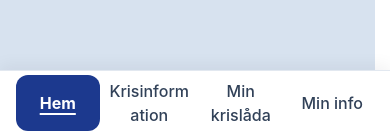
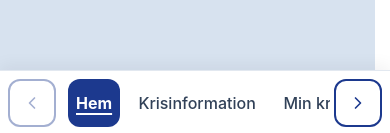
Before and after one commit to mahtabb90/Kriskompassen, a React (Vite) app in the folder frontend/: page / in a window 390 px wide. Shown: the part 708-841 px from the top of the page. Built offline with nearby package versions, Linux system fonts and the light colour scheme; no server answers.

Commit message:
fix(frontend): make mobile bottom navigation scroll horizontally

```diff
--- a/frontend/src/components/BottomNavigation.tsx
+++ b/frontend/src/components/BottomNavigation.tsx
@@ -1,5 +1,5 @@
-import type { RefObject } from "react"
-import { NavLink } from "react-router-dom"
+import { useCallback, useLayoutEffect, useRef, useState, type RefObject } from "react"
+import { NavLink, useLocation } from "react-router-dom"
 
 interface NavigationItem {
   to: string
@@ -18,30 +18,198 @@ interface BottomNavigationProps {
   navigationRef: RefObject<HTMLElement | null>
 }
 
+function revealLink(list: HTMLUListElement, link: HTMLElement) {
+  if (!list.clientWidth) return
+  const viewport = list.getBoundingClientRect()
+  const bounds = link.getBoundingClientRect()
+  // Leave room for the outward focus outline inside the scrolling viewport.
+  const inset = parseFloat(getComputedStyle(list).paddingLeft) || 8
+  const distance =
+    bounds.left < viewport.left + inset
+      ? bounds.left - viewport.left - inset
+      : Math.max(0, bounds.right - viewport.right + inset)
+  if (distance) list.scrollBy({ left: distance, behavior: "instant" })
+}
+
 /**
  * Renders the same primary links at the mobile bottom edge and above wider page content.
+ *
+ * Only the fixed bottom bar scrolls horizontally. Overflow enables directional controls.
+ * Focus from the keyboard or scripts and route changes reveal links without moving page content.
+ * Pointer focus preserves pending selection. Desktop and normal-flow navigation retain their
+ * wrapping layout. Scroll controls respect reduced motion.
  *
  * @param navigationRef Gives the shared layout access to the bar's measured height.
  */
 function BottomNavigation({ navigationRef }: BottomNavigationProps) {
+  const { pathname } = useLocation()
+  const shellRef = useRef<HTMLDivElement>(null)
+  const listRef = useRef<HTMLUListElement>(null)
+  const pointerSelection = useRef(false)
+  const [scrollState, setScrollState] = useState({
+    overflow: false,
+    left: false,
+    right: false,
+  })
+
+  const measureScroll = useCallback(() => {
+    const navigation = navigationRef.current
+    const shell = shellRef.current
+    const list = listRef.current
+    if (!navigation || !shell || !list) return
+    const shellStyle = getComputedStyle(shell)
+    // Compare against the width without arrows, so adding controls cannot create overflow.
+    const availableWidth =
+      shell.clientWidth -
+      (parseFloat(shellStyle.paddingLeft) || 0) -
+      (parseFloat(shellStyle.paddingRight) || 0)
+    const overflow =
+      getComputedStyle(navigation).position === "fixed" && list.scrollWidth > availableWidth + 1
+    const next = {
+      overflow,
+      left: overflow && list.scrollLeft > 1,
+      right: overflow && list.scrollWidth - list.clientWidth - list.scrollLeft > 1,
+    }
+    if (
+      !overflow &&
+      document.activeElement instanceof HTMLButtonElement &&
+      shell.contains(document.activeElement)
+    ) {
+      const target =
+        list.querySelector<HTMLElement>("[aria-current='page']") ??
+        list.querySelector<HTMLElement>("a")
+      target?.focus({ preventScroll: true })
+    }
+    setScrollState((previous) =>
+      previous.overflow === next.overflow &&
+      previous.left === next.left &&
+      previous.right === next.right
+        ? previous
+        : next
+    )
+  }, [navigationRef])
+
+  useLayoutEffect(() => {
+    const navigation = navigationRef.current
+    const shell = shellRef.current
+    const list = listRef.current
+    if (!navigation || !shell || !list) return
+    const observer = new ResizeObserver(measureScroll)
+    observer.observe(shell)
+    observer.observe(list)
+    for (const item of list.children) observer.observe(item)
+    // The shared layout can return a tall bottom bar to normal flow without a resize.
+    const placementObserver = new MutationObserver(measureScroll)
+    placementObserver.observe(navigation, {
+      attributes: true,
+      attributeFilter: ["data-overflows-viewport"],
+    })
+    const onResize = () => {
+      measureScroll()
+      const current = list.querySelector<HTMLElement>("[aria-current='page']")
+      if (current && getComputedStyle(navigation).position === "fixed") revealLink(list, current)
+    }
+    window.addEventListener("resize", onResize)
+    measureScroll()
+    return () => {
+      observer.disconnect()
+      placementObserver.disconnect()
+      window.removeEventListener("resize", onResize)
+    }
+  }, [measureScroll, navigationRef])
+
+  useLayoutEffect(() => {
+    const list = listRef.current
+    const current = list?.querySelector<HTMLElement>("[aria-current='page']")
+    if (list && current && scrollState.overflow) revealLink(list, current)
+  }, [pathname, scrollState.overflow])
+
+  const scrollMenu = (direction: -1 | 1) => {
+    const list = listRef.current
+    if (!list || !(direction < 0 ? scrollState.left : scrollState.right)) return
+    list.scrollBy({
+      left: direction * Math.max(48, list.clientWidth * 0.8),
+      behavior: window.matchMedia("(prefers-reduced-motion: reduce)").matches
+        ? "instant"
+        : "smooth",
+    })
+  }
+
+  const controlClasses =
+    "navigation-scroll-control min-h-12 min-w-12 items-center justify-center " +
+    "rounded-xl border-2 border-blue-900 bg-white text-blue-900 cursor-pointer " +
+    "hover:bg-blue-50 aria-disabled:cursor-default aria-disabled:opacity-40 " +
+    "aria-disabled:hover:bg-white"
+
+  const endPointerSelection = () => {
+    pointerSelection.current = false
+  }
+
   return (
     <nav
       ref={navigationRef}
       aria-label="Huvudnavigation"
+      data-scrollable={scrollState.overflow || undefined}
       className={
         "primary-navigation z-20 border-y border-slate-200 bg-white " +
         "pl-[env(safe-area-inset-left)] pr-[env(safe-area-inset-right)]"
       }
     >
-      <ul className="mx-auto flex w-full max-w-4xl flex-nowrap gap-2 px-4 py-1 sm:px-6">
+      <div ref={shellRef} className="navigation-scroll-shell mx-auto w-full max-w-4xl">
+        <button
+          type="button"
+          hidden={!scrollState.overflow}
+          className={controlClasses}
+          aria-label="Rulla menyn åt vänster"
+          aria-controls="primary-navigation-links"
+          aria-disabled={!scrollState.left}
+          tabIndex={scrollState.left ? 0 : -1}
+          onClick={() => scrollMenu(-1)}
+        >
+          <svg
+            width="20"
+            height="20"
+            viewBox="0 0 24 24"
+            fill="none"
+            aria-hidden="true"
+            focusable="false"
+          >
+            <path
+              d="m15 6-6 6 6 6"
+              stroke="currentColor"
+              strokeWidth="2"
+              strokeLinecap="round"
+              strokeLinejoin="round"
+            />
+          </svg>
+        </button>
+        <ul
+          ref={listRef}
+          id="primary-navigation-links"
+          className="navigation-links mx-auto flex w-full max-w-4xl flex-wrap gap-2 px-4 py-3 sm:px-6"
+          onScroll={measureScroll}
+          onPointerDownCapture={() => {
+            pointerSelection.current = true
+          }}
+          onPointerCancelCapture={endPointerSelection}
+          onPointerLeave={endPointerSelection}
+          onClickCapture={endPointerSelection}
+          onKeyDownCapture={endPointerSelection}
+          onFocusCapture={(event) => {
+            // Moving a clipped link during pointer focus can cancel its pending click.
+            if (listRef.current && scrollState.overflow && !pointerSelection.current) {
+              revealLink(listRef.current, event.target)
+            }
+          }}
+        >
           {navigationItems.map(({ to, label, end }) => (
             <li key={to} className="min-w-0 flex-[1_1_8rem] md:flex-initial">
               <NavLink
                 to={to}
                 end={end}
                 className={({ isActive }) =>
-                "grid h-full min-h-6 min-w-6 place-items-center rounded-xl overflow-none" +
-                "px-2 py-1 md:px-4 " +
+                  "grid h-full min-h-12 min-w-12 place-items-center rounded-xl " +
+                  "px-2 py-3 md:px-4 " +
                   "text-center text-base leading-normal wrap-anywhere " +
                   (isActive
                     ? "bg-blue-900 font-bold text-white underline decoration-2 underline-offset-4"
@@ -57,6 +225,34 @@ function BottomNavigation({ navigationRef }: BottomNavigationProps) {
             </li>
           ))}
         </ul>
+        <button
+          type="button"
+          hidden={!scrollState.overflow}
+          className={controlClasses}
+          aria-label="Rulla menyn åt höger"
+          aria-controls="primary-navigation-links"
+          aria-disabled={!scrollState.right}
+          tabIndex={scrollState.right ? 0 : -1}
+          onClick={() => scrollMenu(1)}
+        >
+          <svg
+            width="20"
+            height="20"
+            viewBox="0 0 24 24"
+            fill="none"
+            aria-hidden="true"
+            focusable="false"
+          >
+            <path
+              d="m9 6 6 6-6 6"
+              stroke="currentColor"
+              strokeWidth="2"
+              strokeLinecap="round"
+              strokeLinejoin="round"
+            />
+          </svg>
+        </button>
+      </div>
     </nav>
   )
 }
--- a/frontend/src/index.css
+++ b/frontend/src/index.css
@@ -64,6 +64,11 @@ html {
   outline-color: var(--color-vma-focus);
 }
 
+/* Normal-flow navigation has no scroll controls, even before measurement catches up. */
+.navigation-scroll-control {
+  display: none;
+}
+
 /* Short viewports need the full content area, especially in landscape or at high zoom. */
 @media (width < 48rem) and (height >= 30rem) {
   .primary-navigation {
@@ -72,6 +77,36 @@ html {
     bottom: 0;
     padding-bottom: env(safe-area-inset-bottom);
     box-shadow: 0 -4px 16px rgb(15 23 42 / 0.06);
+  }
+
+  .primary-navigation:not([data-overflows-viewport]) .navigation-scroll-shell {
+    display: grid;
+    grid-template-columns: minmax(0, 1fr);
+    align-items: center;
+    padding-inline: 0.5rem;
+  }
+
+  .primary-navigation[data-scrollable]:not([data-overflows-viewport]) .navigation-scroll-shell {
+    grid-template-columns: auto minmax(0, 1fr) auto;
+    gap: 0.25rem;
+  }
+
+  .primary-navigation[data-scrollable]:not([data-overflows-viewport]) .navigation-scroll-control {
+    display: flex;
+  }
+
+  .primary-navigation:not([data-overflows-viewport]) .navigation-links {
+    flex-wrap: nowrap;
+    padding: 0.5rem;
+    overflow-x: auto;
+    overscroll-behavior-x: contain;
+    scroll-padding-inline: 0.5rem;
+    scrollbar-width: thin;
+  }
+
+  .primary-navigation:not([data-overflows-viewport]) .navigation-links > li {
+    flex: 0 0 auto;
+    max-width: 100%;
   }
 }
 
```
Also changed, not shown: frontend/src/components/AppLayout.tsx (+17 -3 lines), 2 other files (tests, documents, lock files or other folders). Lines whose indentation alone changed are shown as unchanged.
